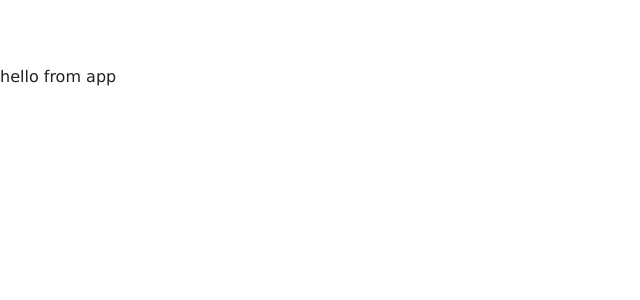
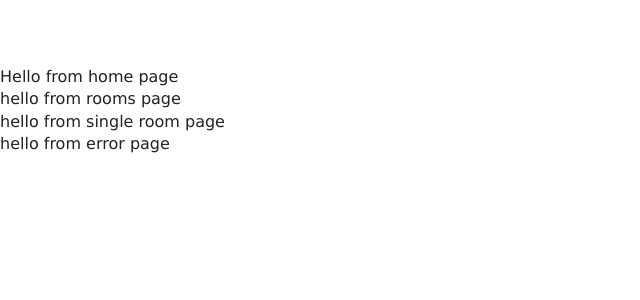
Before and after one commit to kristinaht/resort-react-app, a React (Create React App) app: page / in a window 1280 px wide. Shown: the top 300 px of the page, without its empty margins (0-640 px from the left). Built offline with nearby package versions, Linux system fonts and the light colour scheme.

Commit message:
create components with placeholder text  within pages folder with only SingleRoom as a class component and import them in the App.js

```diff
--- a/src/App.js
+++ b/src/App.js
@@ -1,10 +1,18 @@
 import React from 'react';
 import './App.css'
+
+import Home from './pages/Home'
+import Rooms from './pages/Rooms'
+import SingleRoom from './pages/SingleRoom'
+import Error from './pages/Error'
 
 function App() {
   return (
     <>
-      hello from app
+      <Home />
+      <Rooms />
+      <SingleRoom />
+      <Error />
     </>
   );
 }
--- /dev/null
+++ b/src/pages/Error.js
@@ -0,0 +1,9 @@
+import React from 'react'
+
+export default function Error() {
+  return (
+    <div>
+      hello from error page
+    </div>
+  )
+}
--- /dev/null
+++ b/src/pages/Home.js
@@ -0,0 +1,9 @@
+import React from 'react'
+
+export default function Home() {
+  return (
+    <div>
+      Hello from home page
+    </div>
+  )
+}
--- /dev/null
+++ b/src/pages/Rooms.js
@@ -0,0 +1,9 @@
+import React from 'react'
+
+export default function Rooms() {
+  return (
+    <div>
+      hello from rooms page
+    </div>
+  )
+}
--- /dev/null
+++ b/src/pages/SingleRoom.js
@@ -0,0 +1,11 @@
+import React, { Component } from 'react'
+
+export default class SingleRoom extends Component {
+  render() {
+    return (
+      <div>
+        hello from single room page
+      </div>
+    )
+  }
+}
```
